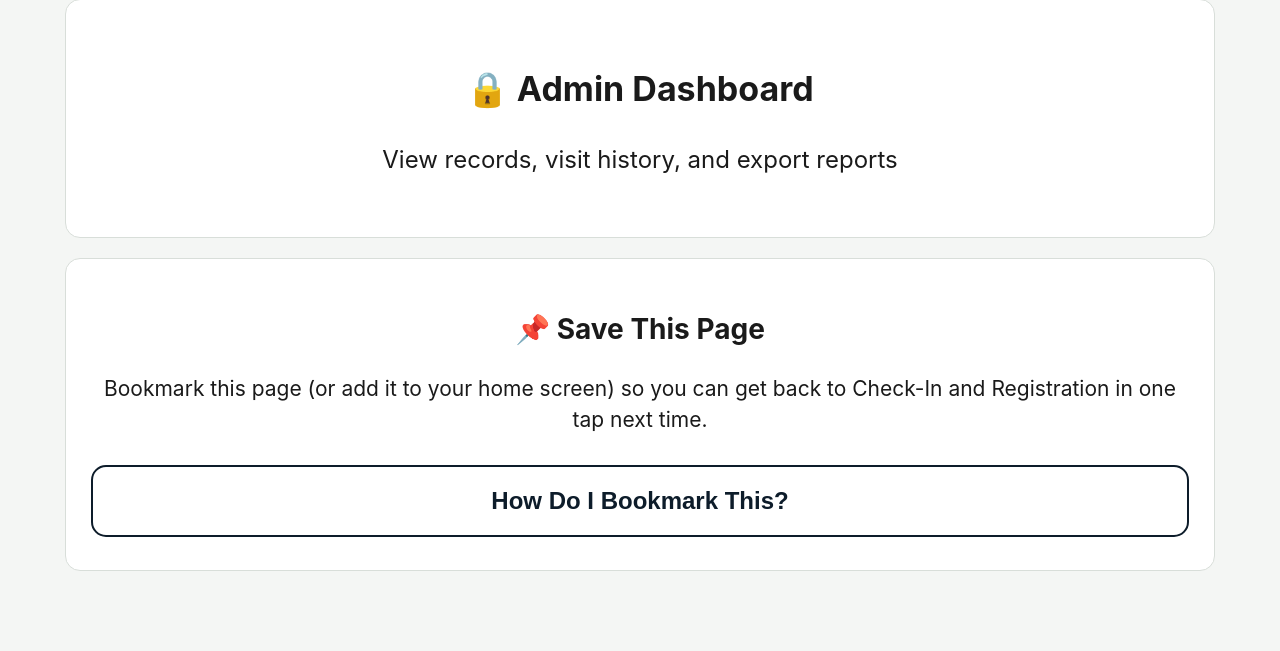
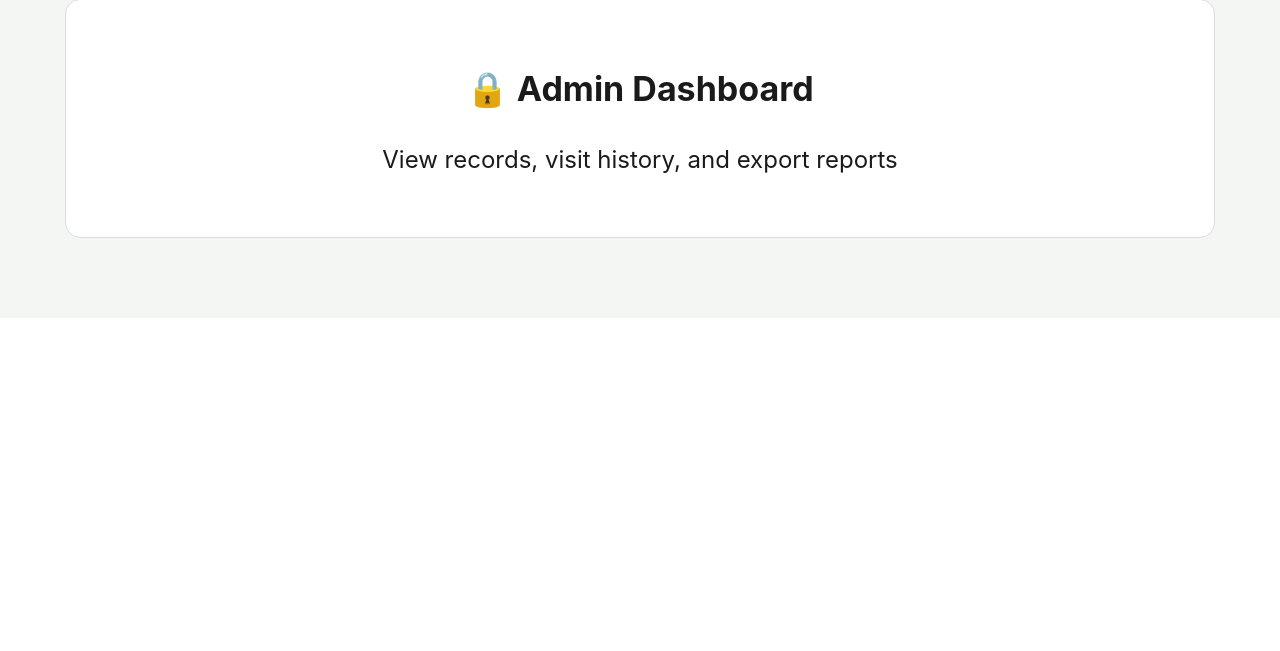
Before and after one commit to BrockLalla/jubilant-octo-sniffle, a Flask app: page / in a window 1280 px wide. Shown: the part 700-1351 px from the top of the page. After the commit the page ends 938 px from the top, so only its background shows below. Run offline with Flask 3, Linux system fonts and the light colour scheme; parts of the project's set-up code (start-up, migrations or seed data) failed here and were passed over.

Commit message:
Remove bookmark-help button, volunteer name field, and Member ID display
- Dropped the "How Do I Bookmark This?" card/button just added -- not
  wanted.
- Check-in confirmation no longer asks the volunteer for their name.
- Registration success no longer shows a per-member "Member ID" column
  -- the app only surfaces household IDs (sequential N+1) to users.

```diff
--- a/static/bookmark_help.js
+++ /dev/null
@@ -1,20 +0,0 @@
-function showBookmarkInstructions() {
-  var el = document.getElementById("bookmark-instructions");
-  var ua = navigator.userAgent || "";
-  var isIOS = /iPad|iPhone|iPod/.test(ua) && !window.MSStream;
-  var isAndroid = /Android/.test(ua);
-  var isMac = /Macintosh/.test(ua) && !isIOS;
-
-  var text;
-  if (isIOS) {
-    text = "Tap the Share icon at the bottom of Safari (the square with an arrow), then choose \"Add to Home Screen.\"";
-  } else if (isAndroid) {
-    text = "Tap the ⋮ menu in the top right of Chrome, then choose \"Add to Home screen\" (or \"Install app\" if that's shown instead).";
-  } else if (isMac) {
-    text = "Press Cmd+D to bookmark this page in your browser.";
-  } else {
-    text = "Press Ctrl+D to bookmark this page in your browser.";
-  }
-  el.textContent = text;
-  el.hidden = false;
-}
--- a/templates/checkin_result.html
+++ b/templates/checkin_result.html
@@ -93,8 +93,6 @@
 
     <form method="post" action="{{ url_for('public.checkin_do', household_id=household.id) }}" id="checkin-form">
       <input type="hidden" name="csrf_token" value="{{ csrf_token() }}">
-      <label for="checked_in_by">Your Name (volunteer, optional)</label>
-      <input type="text" id="checked_in_by" name="checked_in_by" placeholder="e.g. Jane">
       <button type="submit" class="btn btn-primary" style="margin-top:1rem;">✅ Confirm Pickup for Today</button>
     </form>
     <a class="btn btn-secondary" href="{{ url_for('public.checkin') }}">Cancel</a>
--- a/templates/index.html
+++ b/templates/index.html
@@ -17,14 +17,4 @@
     <h2>🔒 Admin Dashboard</h2>
     <p>View records, visit history, and export reports</p>
   </a>
-
-  <div class="card" style="text-align:center;">
-    <h2>📌 Save This Page</h2>
-    <p>Bookmark this page (or add it to your home screen) so you can get back to Check-In and
-      Registration in one tap next time.</p>
-    <button type="button" class="btn btn-secondary" onclick="showBookmarkInstructions()">How Do I Bookmark This?</button>
-    <p id="bookmark-instructions" class="hint" hidden style="margin-top:1rem;"></p>
-  </div>
-
-  <script src="{{ url_for('static', filename='bookmark_help.js') }}"></script>
 {% endblock %}
--- a/templates/register_success.html
+++ b/templates/register_success.html
@@ -25,12 +25,11 @@
       &nbsp; {{ macros.status_badge(members|length) }}
     </p>
     <table>
-      <tr><th>Name</th><th>Relationship</th><th>Member ID</th></tr>
+      <tr><th>Name</th><th>Relationship</th></tr>
       {% for m in members %}
         <tr>
           <td>{{ m.name }}</td>
           <td>{{ m.relationship }}</td>
-          <td>{{ m.member_code }}</td>
         </tr>
       {% endfor %}
     </table>
```
